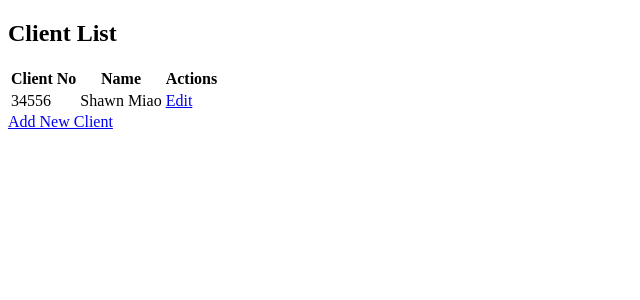
After one commit to Shawnmiao/homeApp, a Django app: page /clients/ in a window 1280 px wide. The commit adds this page. Shown: the top 300 px of the page, without its empty margins (0-640 px from the left). Run offline with Django 4.2, Linux system fonts and the light colour scheme; data comes from the database, SQL or seed files in the repository; both versions use the stored data as it was after the commit.

Commit message:
second modification on 20 Mar, 2024

```diff
--- a/homeApp/admin.py
+++ b/homeApp/admin.py
@@ -1,4 +1,6 @@
 from django.contrib import admin
-from .models import Staff
+from .models import Staff,Branch,Client
 admin.site.register(Staff)
 # Register your models here.
+admin.site.register(Branch)
+admin.site.register(Client)
--- a/homeApp/models.py
+++ b/homeApp/models.py
@@ -25,3 +25,18 @@ class Branch(models.Model):
 
     def __str__(self):
         return f"{self.fname} {self.lname} - {self.position}"
+
+
+class Client(models.Model):
+    client_no = models.CharField(max_length=50, unique=True)
+    first_name = models.CharField(max_length=30)
+    last_name = models.CharField(max_length=30)
+    tel_no = models.CharField(max_length=20)
+    street = models.CharField(max_length=30)
+    city = models.CharField(max_length=30)
+    email = models.EmailField(max_length=40)
+    pref_type = models.CharField(max_length=5)
+    max_rent = models.DecimalField(max_digits=10, decimal_places=2)
+
+    def __str__(self):
+        return self.client_no
--- /dev/null
+++ b/homeApp/templates/homeApp/client_list.html
@@ -0,0 +1,31 @@
+<!DOCTYPE html>
+{% load static %}
+<html lang="en">
+<head>
+    <meta charset="UTF-8">
+    <title>Client List</title>
+    <!-- Add your CSS links here -->
+</head>
+<body>
+    <h2>Client List</h2>
+    <table>
+        <tr>
+            <th>Client No</th>
+            <th>Name</th>
+            <!-- Other headers -->
+            <th>Actions</th>
+        </tr>
+        {% for client in clients %}
+        <tr>
+            <td>{{ client.client_no }}</td>
+            <td>{{ client.first_name }} {{ client.last_name }}</td>
+            <!-- Other data -->
+            <td>
+                <a href="{% url 'update_client' client.client_no %}">Edit</a>
+            </td>
+        </tr>
+        {% endfor %}
+    </table>
+    <a href="{% url 'new_client' %}">Add New Client</a>
+</body>
+</html>
--- a/homeApp/templates/homeApp/index.html
+++ b/homeApp/templates/homeApp/index.html
@@ -7,6 +7,9 @@
 </head>
 <body>
     <h1>Welcome to My Website</h1>
+    <h2><a href="{% url 'staff_list' %}" >Staffs Main Menu</a></h2>
+    <h2><a href="{% url 'branch_list' %}">Branches Main Menu</a></h2>
+    <h2><a href="{% url 'client_list' %}">Clients Main Menu</a></h2>
     <script src="{% static 'homeApp/js/script.js' %}"></script>
 </body>
 </html>
--- a/homeApp/urls.py
+++ b/homeApp/urls.py
@@ -9,4 +9,7 @@ urlpatterns = [
     path('new_branch/', views.branch_new, name='branch_new'),
     path('branches/', views.branch_list, name='branch_list'),
     path('branches/edit/<str:pk>/', views.branch_edit, name='branch_edit'),
+    path('clients/', views.client_list, name='client_list'),
+    path('client/new/', views.new_client, name='new_client'),
+    path('client/<str:pk>/edit/', views.update_client, name='update_client'),
 ]
--- a/homeApp/views.py
+++ b/homeApp/views.py
@@ -1,10 +1,10 @@
 
 from django.shortcuts import render, redirect
-from .forms import StaffHireForm,BranchForm
+from .forms import StaffHireForm,BranchForm,NewClientForm,UpdateClientForm
 from django.http import HttpResponse
-from .models import Staff,Branch
+
 from django.shortcuts import render, get_object_or_404, redirect
-from .models import Branch
+from .models import Branch,Client,Staff
 from django.urls import reverse
 from django.http import HttpResponseRedirect
 
@@ -72,3 +72,28 @@ def branch_new(request):
         form = BranchForm()  # An empty form for a new branch
 
     return render(request, 'homeApp/branch_new.html', {'form': form})
+
+def client_list(request):
+    clients = Client.objects.all()
+    return render(request, 'homeApp/client_list.html', {'clients': clients})
+
+def new_client(request):
+    if request.method == "POST":
+        form = NewClientForm(request.POST)
+        if form.is_valid():
+            form.save()
+            return redirect('client_list')
+    else:
+        form = NewClientForm()
+    return render(request, 'homeApp/client_form.html', {'form': form})
+
+def update_client(request, pk):
+    client = Client.objects.get(client_no=pk)
+    if request.method == "POST":
+        form = UpdateClientForm(request.POST, instance=client)
+        if form.is_valid():
+            form.save()
+            return redirect('client_list')
+    else:
+        form = UpdateClientForm(instance=client)
+    return render(request, 'homeApp/client_form.html', {'form': form})
```
Also changed, not shown: homeApp/forms.py (+11 -1 lines), homeApp/templates/homeApp/client_form.html (added, +17 -0 lines), db.sqlite3, homeApp/migrations/0003_client.py (added).
